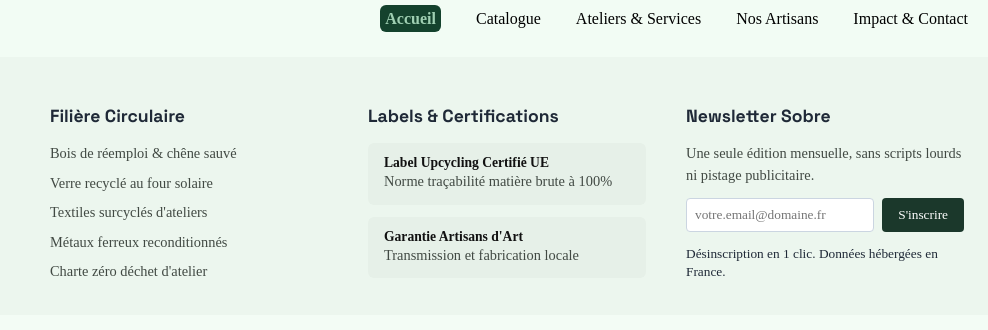
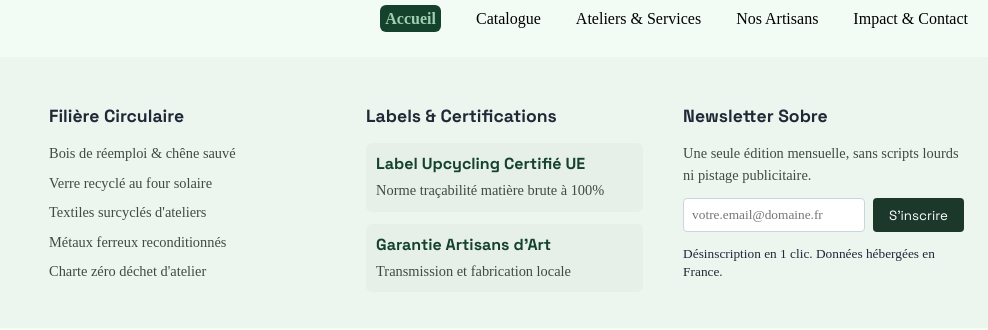
Before and after one commit to Takachii/ecoart, a plain HTML site: page index.html in a window 1280 px wide. Shown: the full height of the page, 292-1280 px from the left. Drawn offline with Linux system fonts and the light colour scheme; a web font is replaced by a local one.

Commit message:
latest updates css

```diff
--- a/css/style.css
+++ b/css/style.css
@@ -62,15 +62,22 @@
 
 .cert-card {
     background-color: #E6F0E8;
-    padding: 0.75rem 1rem;
+    padding: 10px;
     border-radius: 6px;
-    margin-bottom: 0.75rem;
+    margin-bottom: 12px;
 }
 
 .cert-card strong {
     display: block;
-    font-size: 0.85rem;
-    color: #111;
+    color: var(--secondary-dark);
+    font-family: var(--primary-font);
+    font-size: 16px;
+    margin-bottom: 6px;
+}
+
+.cert-card p {
+    font-family: var(--secondary-font);
+    margin: 0;
 }
 
 .newsletter-form {
@@ -87,6 +94,7 @@
 }
 
 .newsletter-form button {
+    font-family: var(--primary-font);
     background-color: var(--primary-dark);
     color: white;
     border: none;
--- a/css/variables.css
+++ b/css/variables.css
@@ -3,6 +3,7 @@
     --card-bg: #f9fbf8;
     --footer-bg-color: #ECF6EE;
     --primary-dark: #1b382b;
+    --secondary-dark: #14422D;
     --accent-green: #254d3b;
     --accent-btn: #1b4332;
     --border-color: #d8e2d4;
```
